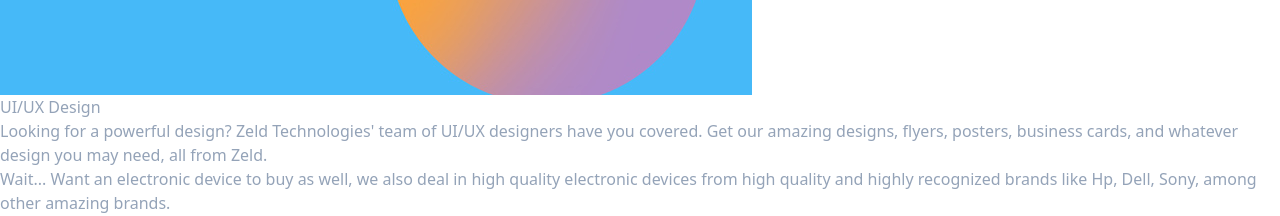
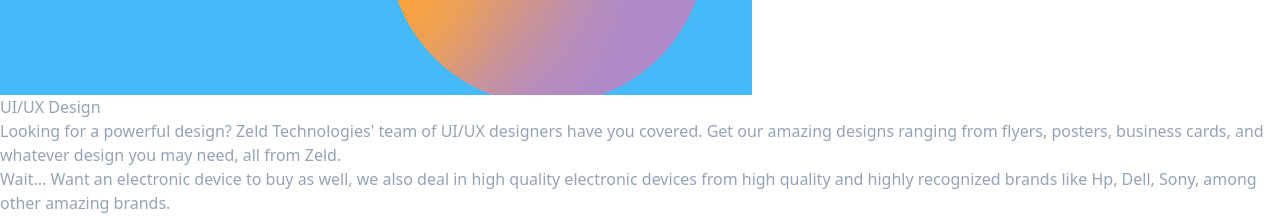
Before and after one commit to techpepson/zeldSite, a React (Vite) app: page /services in a window 1280 px wide. Shown: the part 2020-2236 px from the top of the page. Built offline with nearby package versions, Linux system fonts and the light colour scheme.

Commit message:
style(Services page styling): Work on incorrectly styled content.

```diff
--- a/src/components/Services.tsx
+++ b/src/components/Services.tsx
@@ -118,7 +118,7 @@
           <div className={`{${servicesHeader.flexCol}} gap-10 mt-10`}>
             {/*A section that introduces what we do briefly.*/}
             <p className={`${servicesHeader.largeText}`}>Our Work</p>
-            <div className={`${servicesHeader.floatingImgStyles}`}>
+            <div className={`${servicesHeader.floatingImgStyles} mb-10`}>
               <div>
                 <img
                   src={uiCoder}
@@ -148,7 +148,7 @@
                 <img
                   src={webDev}
                   alt="Floating-mobile"
-                  className={`${servicesHeader.floatingImg} transform rotate-[10deg]`}
+                  className={`${servicesHeader.floatingImg}`}
                 />
               </div>
             </div>
@@ -183,15 +183,14 @@
                 <p className={`${servicesHeader.paraStyle}`}>
                   <span>
                     Looking for a powerful design? Zeld Technologies' team of
-                    UI/UX designers have you covered. Get our amazing designs,
+                    UI/UX designers have you covered. Get our amazing designs ranging from
                     flyers, posters, business cards, and whatever design you may
                     need, all from Zeld.
                   </span>
                 </p>
               </div>
             </div>
-
-            <div>
+            <div className={`mt-10 flex justify-center text-center items-center`}>
               <p>
                 <span>
                   Wait... Want an electronic device to buy as well, we also deal
--- a/src/components/utilityCompo/Header.tsx
+++ b/src/components/utilityCompo/Header.tsx
@@ -53,7 +53,7 @@
                   isMobile ? headerStyles.headerStyleCol : headerStyles.hideCol
                 }`}
               >
-                <p className="text-3xl">Zeld Technologies</p>
+                <p className="text-3xl text-center">Zeld Technologies</p>
                 <div
                   className={`${headerStyles.buttonStyles} ${headerStyles.buttonStylesCol} ${headerStyles.rightNavs}`}
                 >
--- a/src/styles/servicesStyles.ts
+++ b/src/styles/servicesStyles.ts
@@ -4,16 +4,15 @@
   animateStyling: `flex`,
   flexCol: `flex flex-col gap-3`,
   floatingImgStyles: `lg:flex max-lg:flex max-lg:flex-col lg:justify-around max-lg:items-center max-lg:justify-center max-lg:gap-10`,
-  floatingImg: `border-none w-[15rem] h-[15rem] rounded-full transform rotate-[40deg] max-[265px]:w-[5rem] max-[265px]:h-[5rem]`,
+  floatingImg: `border-none w-[15rem] h-[15rem] max-[1280px]:w-[11rem] max-[1280px]:h-[11rem] rounded-full transform rotate-[40deg] max-[265px]:w-[5rem] max-[265px]:h-[5rem]`,
   workStyles: `flex flex-col justify-center items-center gap-5`,
   workStylesHeader: `flex flex-col justify-center items-center gap-5 text-center`,
   workStylesImg: `w-[40rem]`,
   solidImg: `w-[20rem] rounded-md`,
   coreServices: `lg:flex max-lg:flex max-lg:flex-col lg:justify-around max-lg:gap-5`,
   centerText: `flex flex-col items-center gap-3`,
-  paraStyle: `text-justify max-w-[50ch]`,
+  paraStyle: `text-justify max-w-[50ch] max-[1280px]:max-w-[40ch]`,
   buttonStart: `flex justify-start`,
-  smallText: ``,
   mediumText: `lg:text-2xl max-sm:xl max-lg:xl`,
   largeText: `lg:text-2xl max-sm:text-xl max-lg:text-xl`,
   centerSmallScreen: `max-lg:flex max-lg:flex-col max-lg:justify-center max-lg:items-center`,
--- a/src/types/compoTypes/servicesInterface.ts
+++ b/src/types/compoTypes/servicesInterface.ts
@@ -11,7 +11,6 @@
   workStylesImg: string;
   solidImg: string;
   buttonStart: string;
-  smallText: string;
   largeText: string;
   mediumText: string;
   centerSmallScreen: string;
```
